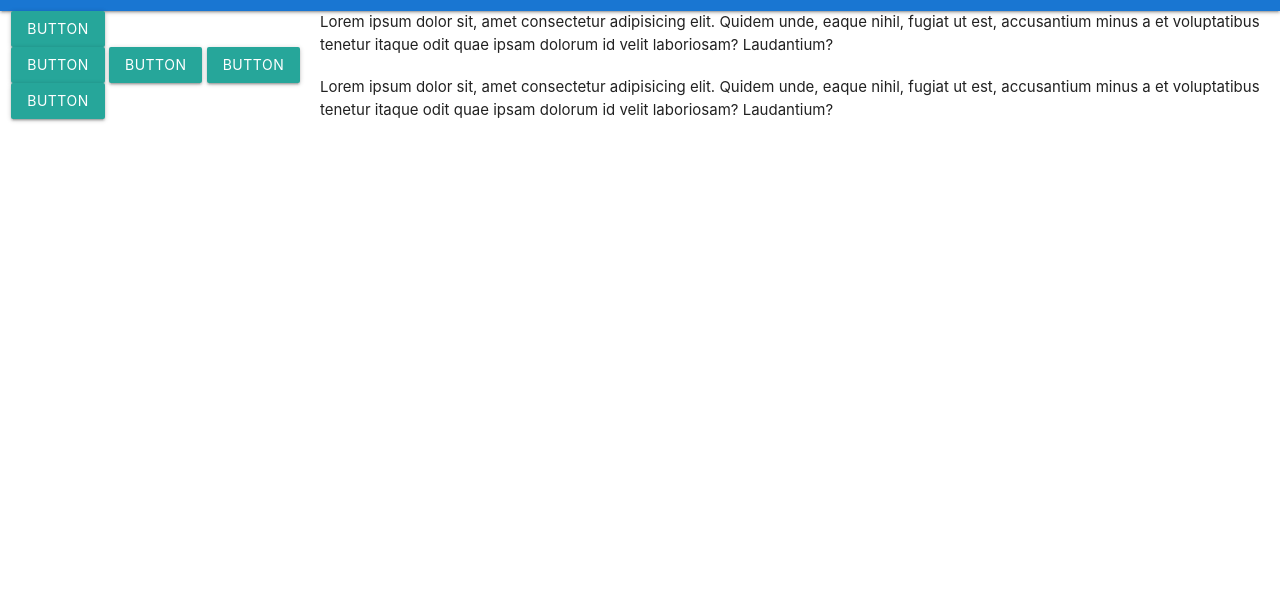
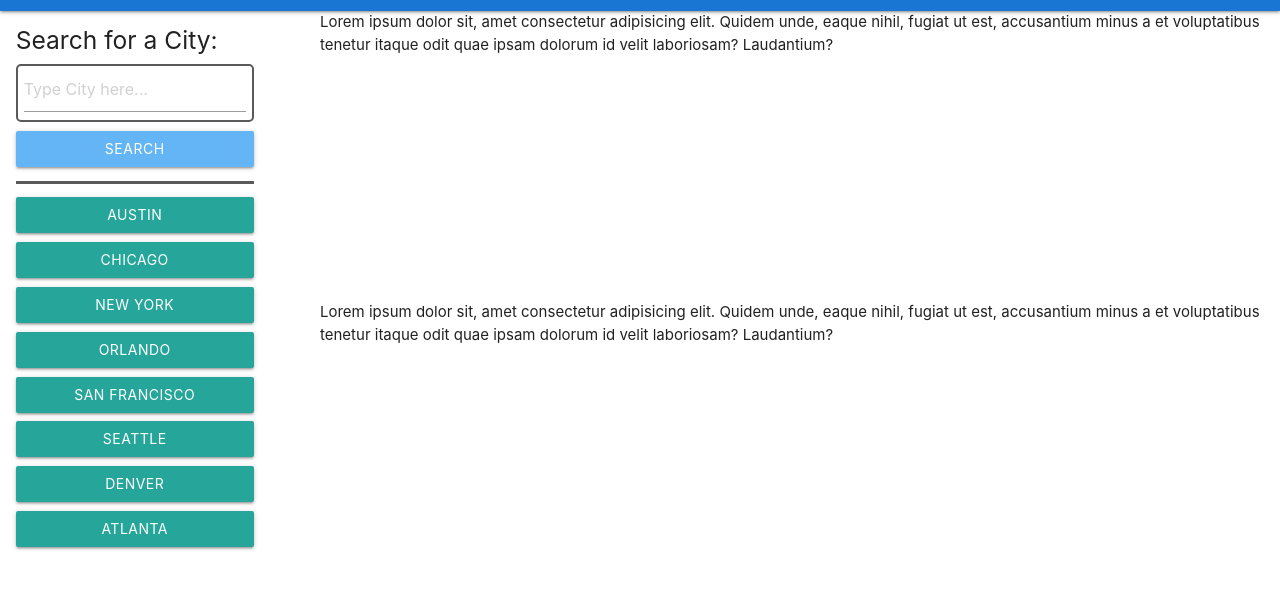
Before and after one commit to B-alt-del/Weather-Dashboard, a plain HTML site: page index.html in a window 1280 px wide. Shown: the part 53-642 px from the top of the page. Drawn offline with nearby package versions, Linux system fonts and the light colour scheme; files that its build step writes are made by us from their sources.

Commit message:
couldnt finish everything, need to add API connection

```diff
--- a/assets/css/style.css
+++ b/assets/css/style.css
@@ -0,0 +1,47 @@
+.bs{
+    width: 80%;
+    margin: 1.5%;
+}
+
+body{
+
+    background-color: white;
+    height: 100vh;
+
+}
+
+.main {
+    display: flex;
+    flex-direction: column;
+
+}
+
+.flex {
+    display: flex;
+}
+
+.display {
+    height: 50%;
+}
+
+h5 {
+    margin-left: 1.5%;
+}
+
+.input {
+    width: 80%;
+}
+
+.input_div {
+    margin: 1.5%;
+    padding: 0 2% 0 2%;
+    width: 80%;
+    border: 2px solid rgb(90, 90, 90);
+    border-radius: 5px;
+}
+
+.underlined {
+    width: 80%;
+    margin: 3% 1.5% ;
+    border-bottom: 3px solid rgb(90, 90, 90);
+}
--- a/index.html
+++ b/index.html
@@ -5,7 +5,7 @@
     <meta http-equiv="X-UA-Compatible" content="IE=edge">
     <meta name="viewport" content="width=device-width, initial-scale=1.0">
     <link rel="stylesheet" href="https://cdnjs.cloudflare.com/ajax/libs/materialize/1.0.0/css/materialize.min.css">
-    <link rel="stylesheet" href="css/style.css">
+    <link rel="stylesheet" href="assets/css/style.css">
 
     <title>Weather Dashboard</title>
 
@@ -14,30 +14,69 @@
 
     <nav>
         <div class="nav-wrapper 1976d2 blue darken-2">
-          <a href="#" class="brand-logo center">Weather Dashboard</a>
+            <a href="#" class="brand-logo center">Weather Dashboard</a>
         </div>
     </nav>
 
-    <div class="row">
+    <div class = "row flex">
 
         <div class="col s3">
+
             <div>
-                <a class="waves-effect waves-light btn">button</a>
+                <h5>Search for a City:</h5>
             </div>
 
-            <a class="waves-effect waves-light btn">button</a>
-            <a class="waves-effect waves-light btn">button</a>
-            <a class="waves-effect waves-light btn">button</a>
-            <a class="waves-effect waves-light btn">button</a>
+            <div class = "input_div" >
+                <input id = "user_input" class = "input" type="text" placeholder="Type City here...">
+            </div>
+
+            <div>
+                <a class="waves-effect waves-light btn 64b5f6 blue lighten-2 bs">Search</a>
+            </div>
+
+            <div class="underlined"></div>
+
+            <div>
+                <a class="waves-effect waves-light btn bs">Austin</a>
+            </div>
+
+            <div>
+                <a class="waves-effect waves-light btn bs">Chicago</a>
+            </div>
+
+            <div>
+                <a class="waves-effect waves-light btn bs ">New York</a>
+            </div>
+
+            <div>
+                <a class="waves-effect waves-light btn bs">Orlando</a>
+            </div>
+
+            <div>
+                <a class="waves-effect waves-light btn bs">San Francisco</a>
+            </div>
+
+            <div>
+                <a class="waves-effect waves-light btn bs">Seattle</a>
+            </div>
+
+            <div>
+                <a class="waves-effect waves-light btn bs">Denver</a>
+            </div>
+
+            <div>
+                <a class="waves-effect waves-light btn bs">Atlanta</a>
+            </div>
+
         </div>
 
-        <div class="col s9">
+        <div class="col s9 main">
 
-            <div class="row">
+            <div class="row display">
                 Lorem ipsum dolor sit, amet consectetur adipisicing elit. Quidem unde, eaque nihil, fugiat ut est, accusantium minus a et voluptatibus tenetur itaque odit quae ipsam dolorum id velit laboriosam? Laudantium?
             </div>
 
-            <div class="row">
+            <div class="row forecast">
                 Lorem ipsum dolor sit, amet consectetur adipisicing elit. Quidem unde, eaque nihil, fugiat ut est, accusantium minus a et voluptatibus tenetur itaque odit quae ipsam dolorum id velit laboriosam? Laudantium?
             </div>
 
@@ -56,6 +95,6 @@
   <script src="https://code.jquery.com/ui/1.13.1/jquery-ui.min.js"></script>
   <script src="https://cdnjs.cloudflare.com/ajax/libs/moment.js/2.29.4/moment.min.js"></script>
   <script src="https://cdnjs.cloudflare.com/ajax/libs/materialize/1.0.0/js/materialize.min.js"></script>
-  <script src="js/script.js"></script>
+  <script src="assets/js/script.js"></script>
 </body>
 </html>
```
